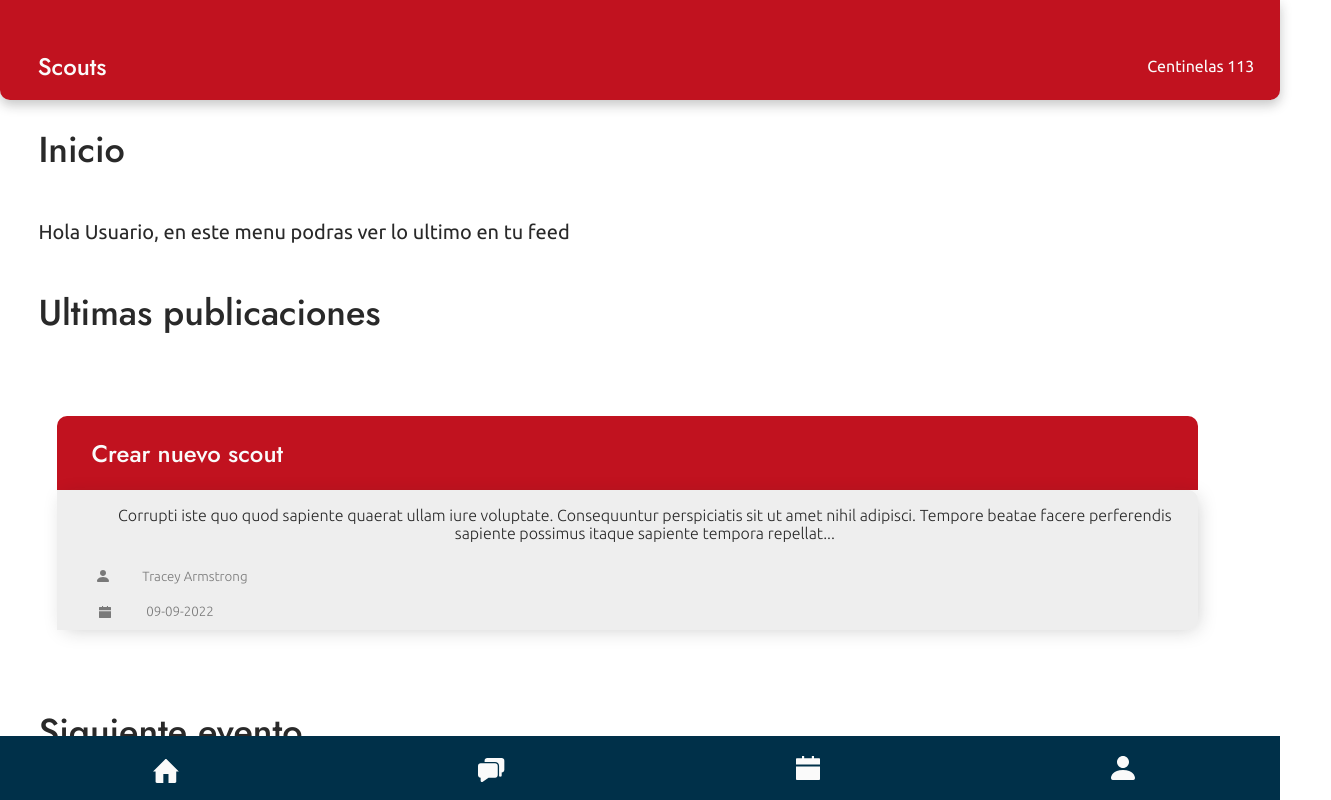
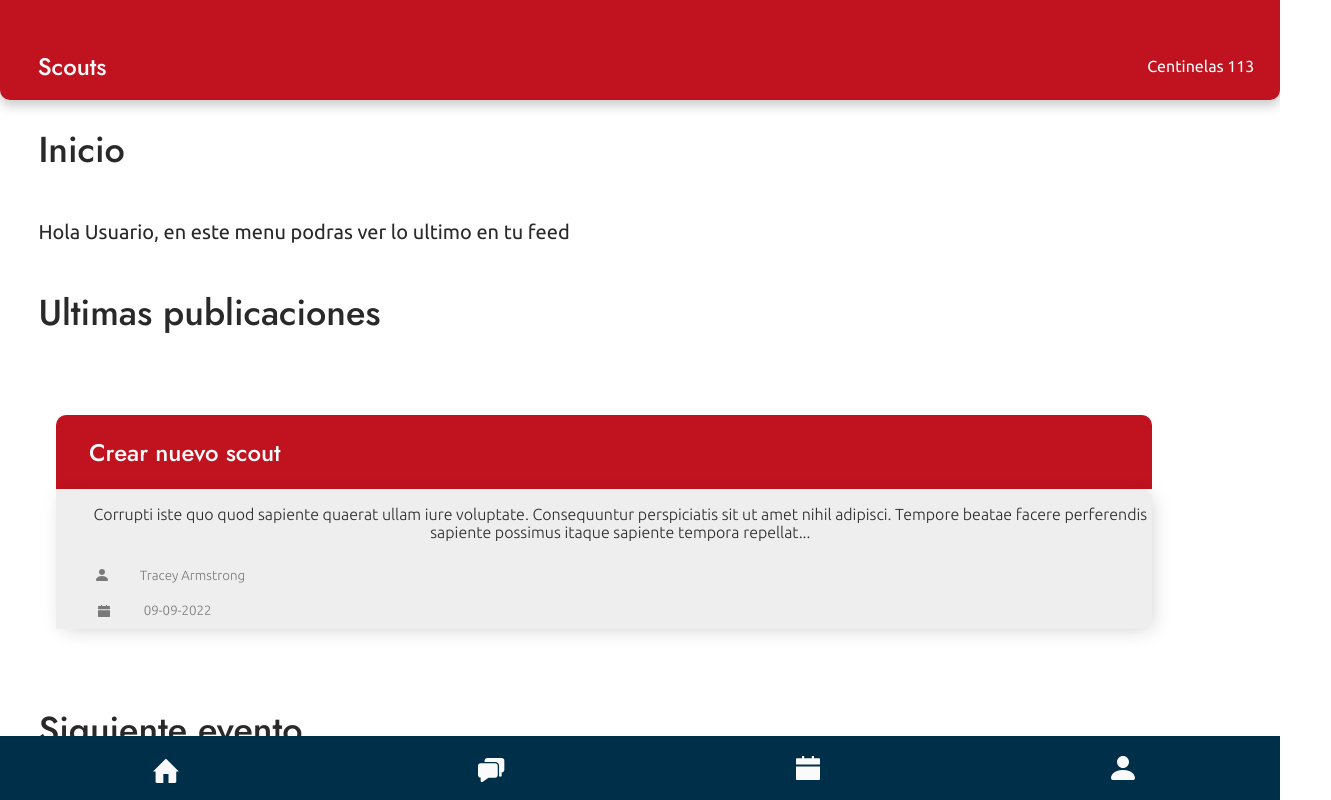
Before and after one commit to juanestebanalarcon/centinelapp-pwa, a React (Create React App) app: page /home in a window 1280 px wide. Shown: the top 800 px of the page, 1331 px wide, since content can reach past the window. Built offline with nearby package versions, Linux system fonts and the light colour scheme.

Commit message:
Update publicacion.css

```diff
--- a/src/styles/publicacion.css
+++ b/src/styles/publicacion.css
@@ -1,12 +1,13 @@
 .btn-public {
     display: flex;
     flex-direction: column;
-    width: 100%;
+    width: 98%;
 }
 button.btn-public {
     display: flex;
     flex-direction: column;
-    width: 100%;
+
+
     background-color: transparent;
     border: 0px;
     margin: 4%;
```
